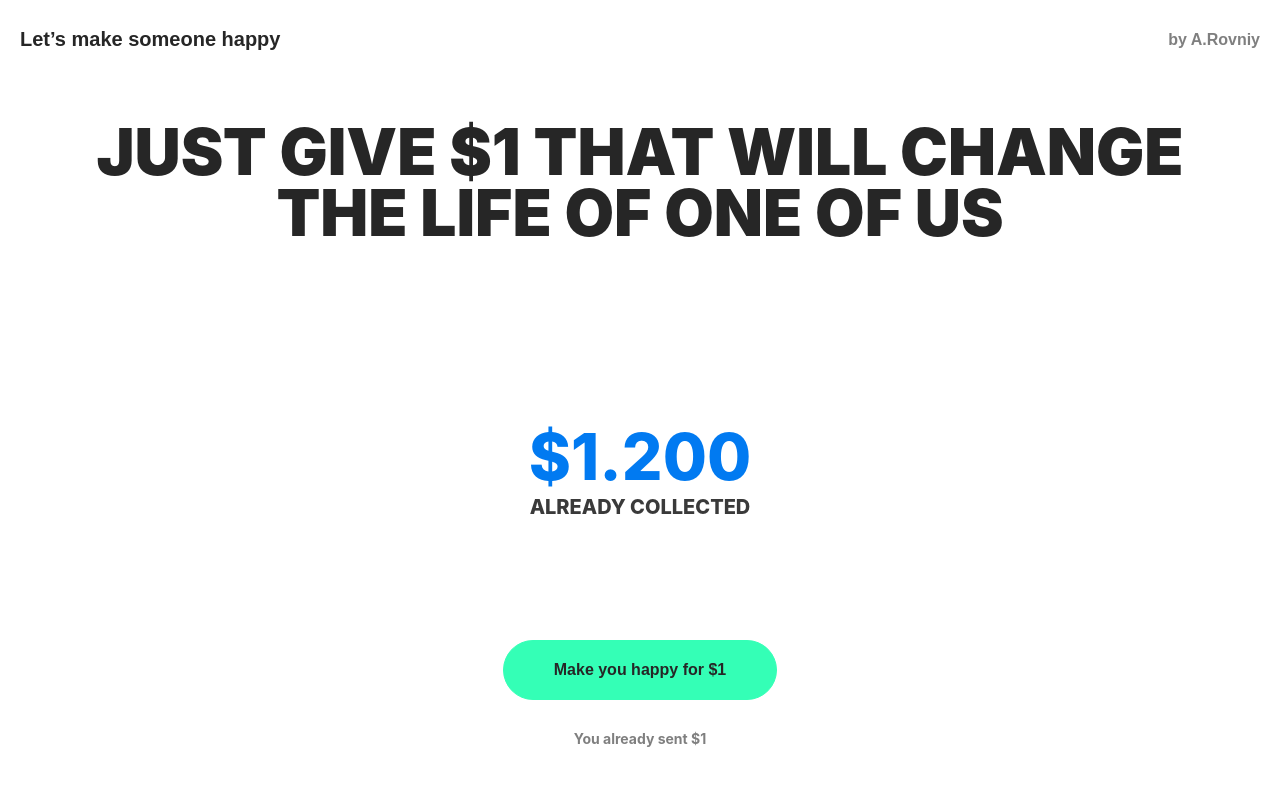
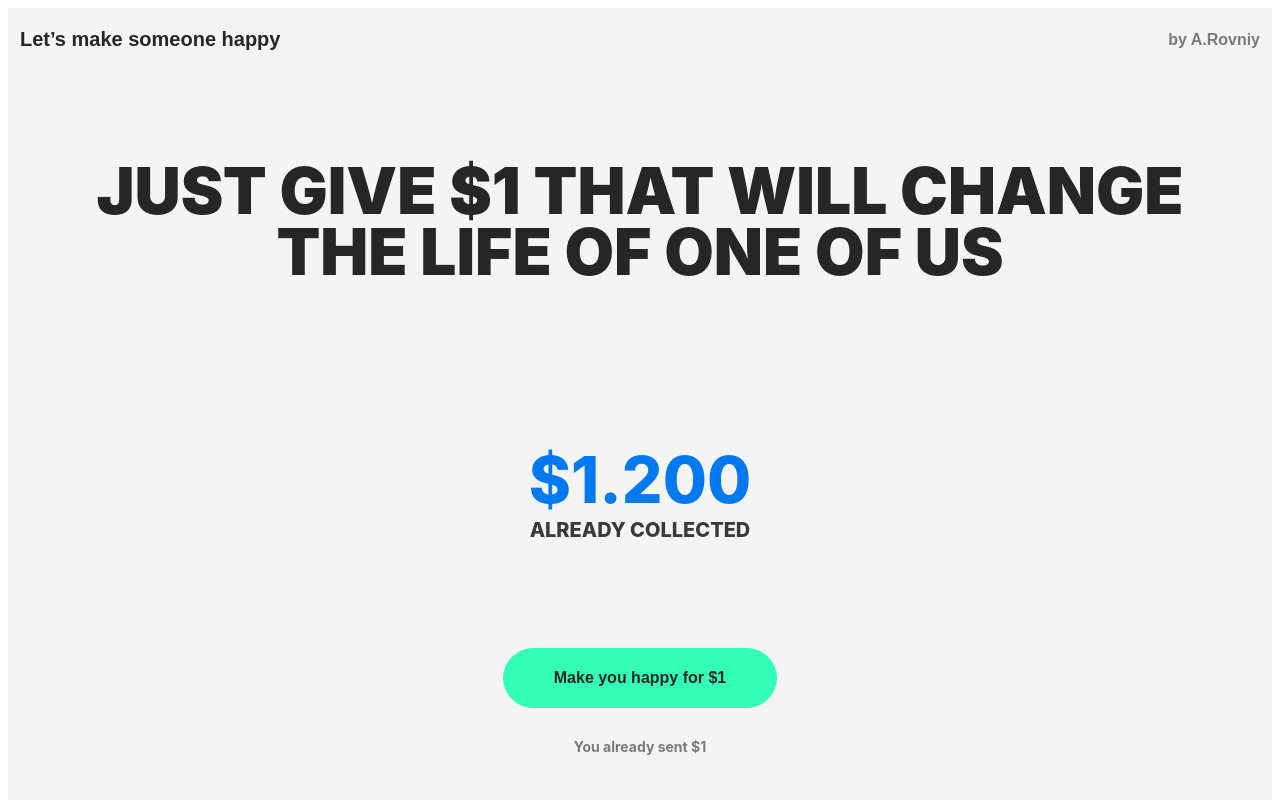
Before and after one commit to Rovniy/lets-make-someone-happy, a Svelte app: page / in a window 1280 px wide. Shown: the top 800 px of the page. Built offline with nearby package versions, Linux system fonts and the light colour scheme.

Commit message:
add section_two

```diff
--- a/src/App.svelte
+++ b/src/App.svelte
@@ -1,12 +1,14 @@
 <script lang="ts">
     import Header from './lib/Header.svelte'
     import Section_one from './lib/Section_one.svelte'
+    import Section_two from './lib/Section_two.svelte'
 </script>
 
 <main class="main">
 	<div class="wrapper">
 		<Header />
 		<Section_one />
+		<Section_two />
 	</div>
 </main>
 
@@ -21,6 +23,7 @@
 	flex-direction: column
 	justify-content: center
 	align-items: center
+	background: #F4F4F4
 
 	.wrapper
 		position: relative
--- a/src/lib/Section_one.svelte
+++ b/src/lib/Section_one.svelte
@@ -24,13 +24,14 @@
 	max-width: $width_content
 
 	.title
-		font-size: 35px
+		font-size: 30px
 		color: #262626
 		font-weight: 900
 		text-align: center
 		line-height: 95%
 		text-transform: uppercase
 		padding: 0 20px
+		margin-top: 100px
 
 		@media screen and (min-width: 720px)
 			font-size: 64px
--- /dev/null
+++ b/src/lib/Section_two.svelte
@@ -0,0 +1,33 @@
+<section class="section_two">
+	<article class="article_one">
+		<h2 class="title">Why is this necessary?</h2>
+		<p class="description">Each of us does not mind a dollar, it is a small amount. But getting a large sum at once is an event that can change the life of any of us! If 1000 people chip in for $1, then someone will receive $1000 and will be able to pay bills, make a long-awaited purchase, go on vacation or postpone for a great cause. Each of us can put a hand to this and maybe luck will smile on you and it will be you who will receive the community gathering.</p>
+	</article>
+</section>
+
+<style lang="sass">
+@import "src/assets/styles/_vars"
+
+.article_one
+	display: flex
+	flex-direction: column
+	justify-content: center
+	align-items: center
+	color: #262626
+
+	.title
+		font-size: 30px
+		line-height: 95%
+		font-weight: 700
+		margin: 120px 0
+
+		@media screen and (min-width: 720px)
+			font-size: 36px
+
+	.description
+		font-size: 16px
+		line-height: 160%
+		font-weight: 600
+		margin-bottom: 120px
+		text-align: center
+</style>
```
